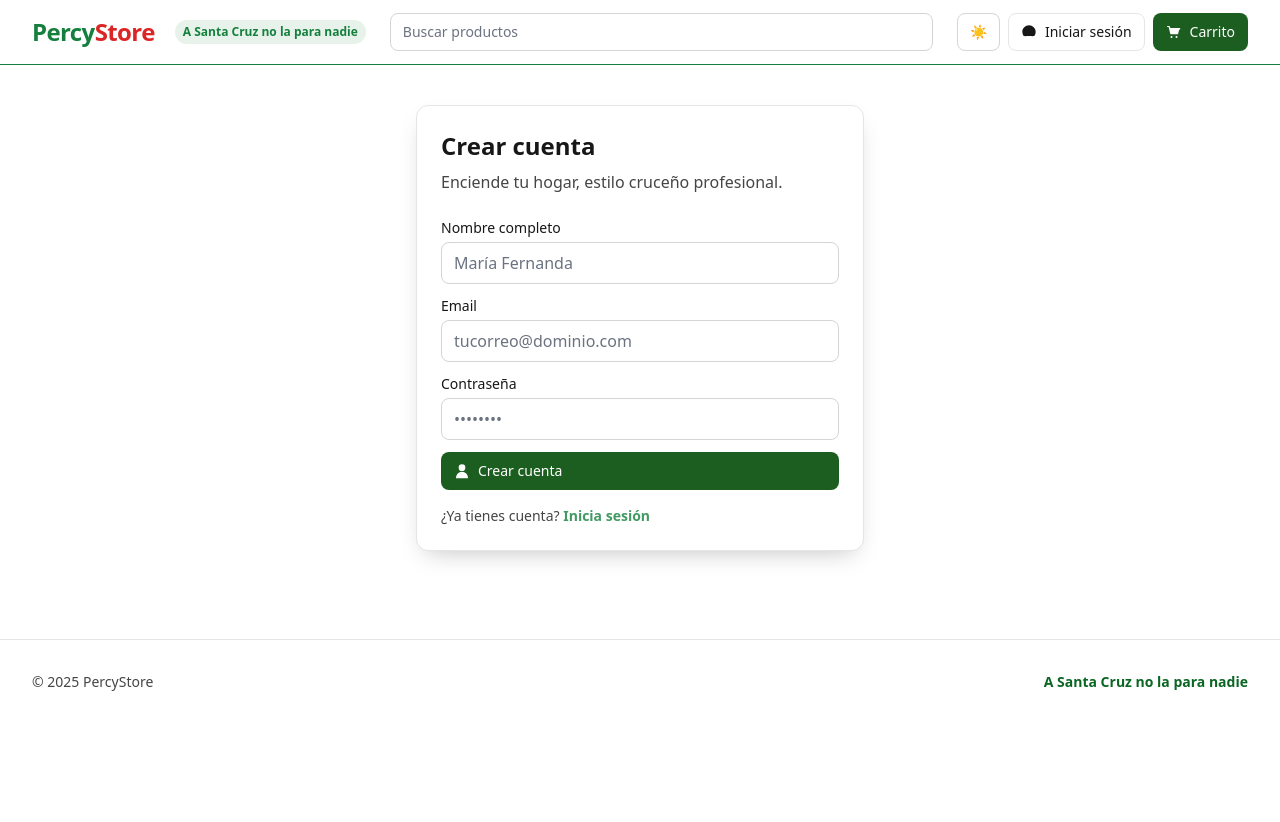
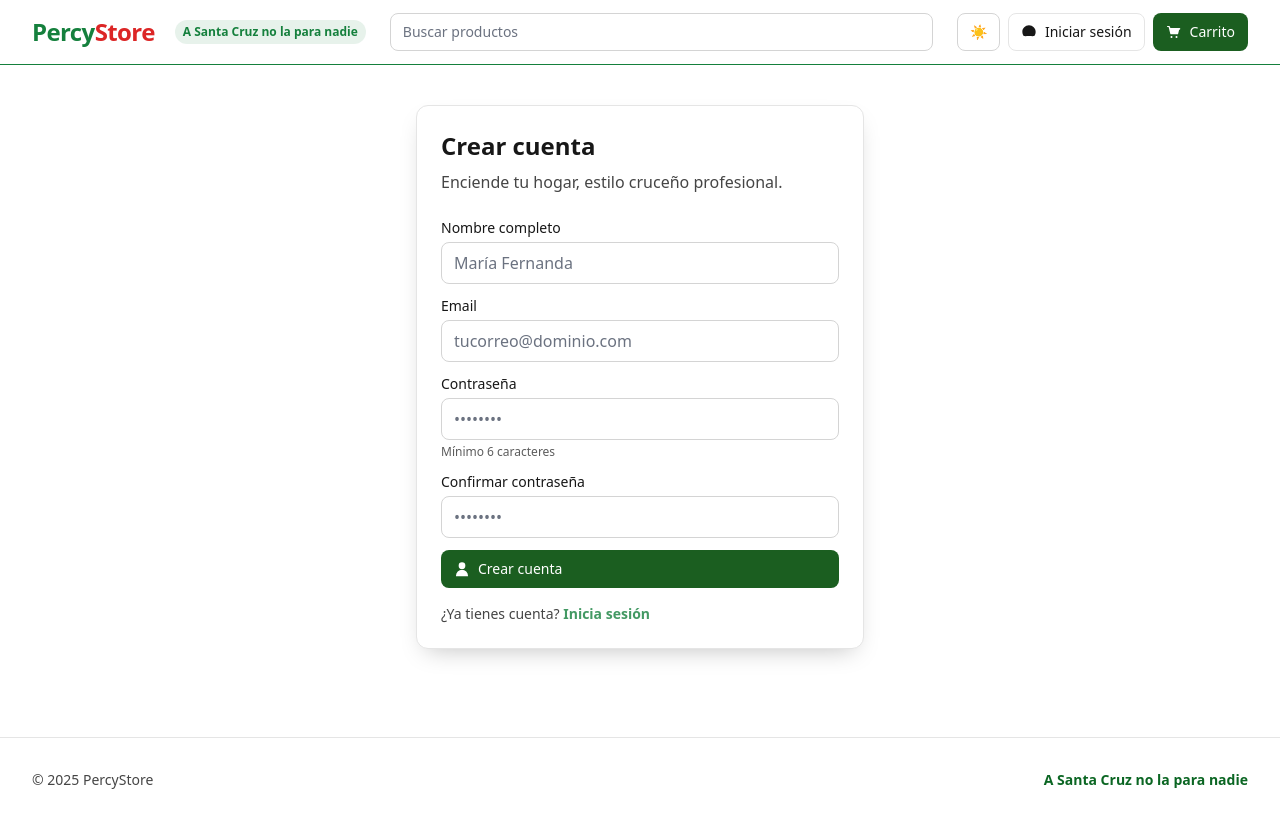
Before and after one commit to Santyxd353/SmartSales365, a React (Vite) app in the folder percy_store_front/: page /register in a window 1280 px wide. Before the commit the page ends 800 px from the top, so only its background shows below. Built offline with nearby package versions, Linux system fonts and the light colour scheme; no server answers.

Commit message:
feat(auth): add confirm password field and helper text (min 6 chars) to Register; disable submit until valid

```diff
--- a/percy_store_front/src/pages/Register.jsx
+++ b/percy_store_front/src/pages/Register.jsx
@@ -9,6 +9,7 @@ export default function Register(){
   const [email, setEmail] = useState('')
   const [fullName, setFullName] = useState('')
   const [password, setPassword] = useState('')
+  const [confirm, setConfirm] = useState('')
   const [loading, setLoading] = useState(false)
   const [error, setError] = useState('')
 
@@ -18,6 +19,7 @@ export default function Register(){
     setLoading(true)
     try {
       if (password.length < 6) throw new Error('La contraseña debe tener al menos 6 caracteres')
+      if (password !== confirm) throw new Error('Las contraseñas no coinciden')
       await apiRegister({ email: email.trim(), password, full_name: fullName.trim(), username: email.trim() })
       await doLogin(email.trim(), password)
       nav('/')
@@ -42,10 +44,39 @@ export default function Register(){
           </div>
           <div>
             <label className="block text-sm mb-1">Contraseña</label>
-            <input type="password" value={password} onChange={e=>setPassword(e.target.value)} className="w-full rounded-lg border border-neutral-300 dark:border-neutral-700 bg-white dark:bg-neutral-900 px-3 py-2" placeholder="••••••••" required />
+            <input
+              type="password"
+              value={password}
+              onChange={e=>setPassword(e.target.value)}
+              className="w-full rounded-lg border border-neutral-300 dark:border-neutral-700 bg-white dark:bg-neutral-900 px-3 py-2"
+              placeholder="••••••••"
+              required
+              aria-invalid={password.length>0 && password.length<6}
+            />
+            <div className={`text-xs mt-1 ${password.length>0 && password.length<6 ? 'text-red-600' : 'opacity-70'}`}>
+              Mínimo 6 caracteres
+            </div>
+          </div>
+          <div>
+            <label className="block text-sm mb-1">Confirmar contraseña</label>
+            <input
+              type="password"
+              value={confirm}
+              onChange={e=>setConfirm(e.target.value)}
+              className="w-full rounded-lg border border-neutral-300 dark:border-neutral-700 bg-white dark:bg-neutral-900 px-3 py-2"
+              placeholder="••••••••"
+              required
+              aria-invalid={confirm.length>0 && confirm !== password}
+            />
+            {confirm.length>0 && confirm !== password && (
+              <div className="text-xs mt-1 text-red-600">Las contraseñas no coinciden</div>
+            )}
           </div>
           {error && <div className="text-sm text-red-600">{error}</div>}
-          <button disabled={loading} className="btn btn-primary w-full"><svg xmlns="http://www.w3.org/2000/svg" viewBox="0 0 24 24" fill="currentColor" className="w-4 h-4"><path d="M12 12a5 5 0 1 0 0-10 5 5 0 0 0 0 10Z"/><path d="M3 22a9 9 0 1 1 18 0v1H3v-1Z"/></svg> {loading ? 'Creando…' : 'Crear cuenta'}</button>
+          <button disabled={loading || password.length<6 || password!==confirm} className="btn btn-primary w-full">
+            <svg xmlns="http://www.w3.org/2000/svg" viewBox="0 0 24 24" fill="currentColor" className="w-4 h-4"><path d="M12 12a5 5 0 1 0 0-10 5 5 0 0 0 0 10Z"/><path d="M3 22a9 9 0 1 1 18 0v1H3v-1Z"/></svg>
+            {loading ? 'Creando…' : 'Crear cuenta'}
+          </button>
         </form>
         <div className="text-sm mt-4 opacity-80">¿Ya tienes cuenta? <Link to="/login" className="text-green-700 font-semibold">Inicia sesión</Link></div>
       </motion.div>
```
